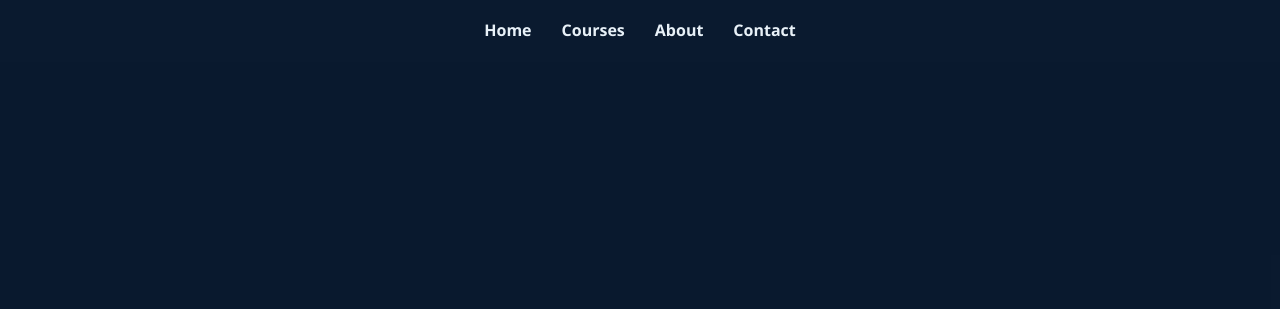
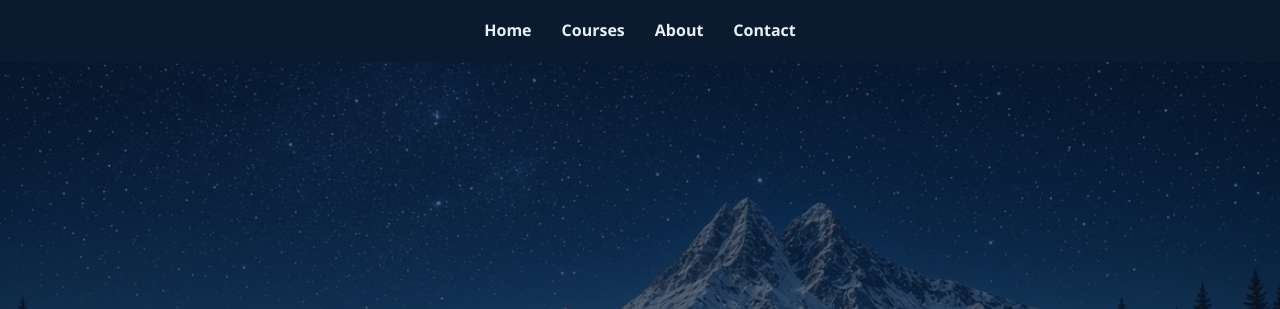
Before and after one commit to Joel-shiundu45/techlearn-2026, a plain HTML site: page index.html in a window 1280 px wide. Shown: the top 309 px of the page. Drawn offline with Linux system fonts and the light colour scheme.

Commit message:
Restore original style.css with mountain background

```diff
--- a/style.css
+++ b/style.css
@@ -38,7 +38,7 @@ nav a:hover {
 
 /* HERO - YOUR MOUNTAIN IMAGE */
 #home {
-  background-image: url('images/mountain.jpeg');
+  background-image: url('mountain.jpeg');
   background-size: cover;
   background-position: center;
   background-attachment: fixed;
```
